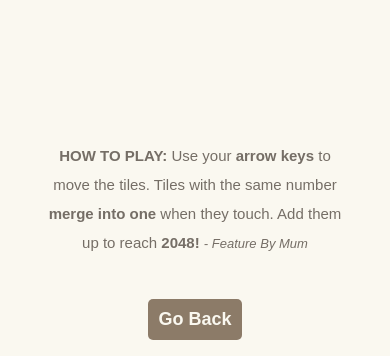
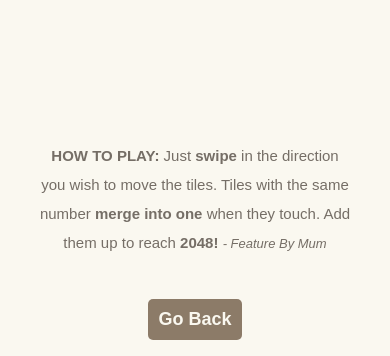
Before and after one commit to TomDoyleGithub/2048-game, a plain HTML site: page index.html in a window 390 px wide. Both pictures are taken after a click on the button "How To Play". Shown: the part 181-537 px from the top of the page. Drawn offline with nearby package versions, Linux system fonts and the light colour scheme; a web font is replaced by a local one.

Commit message:
Changed how to play message on mobile

```diff
--- a/index.html
+++ b/index.html
@@ -98,7 +98,7 @@
             <button class="play-button font">How To Play</button>
         </section>
         <section class="mobile-play">
-            <p class="how-play-2 font-medium"><strong>HOW TO PLAY: </strong>Use your <strong>arrow keys</strong> to move the tiles. Tiles with the same number <strong>merge into one</strong> when they touch. Add them up to reach <strong>2048!</strong> <em class="feature"> - Feature By Mum</em></p>
+            <p class="how-play-2 font-medium"><strong>HOW TO PLAY: </strong>Just<strong> swipe</strong> in the direction you wish to move the tiles. Tiles with the same number <strong>merge into one</strong> when they touch. Add them up to reach <strong>2048!</strong> <em class="feature"> - Feature By Mum</em></p>
             <button class="go-back font">Go Back</button>
         </section>
     </main>
```
